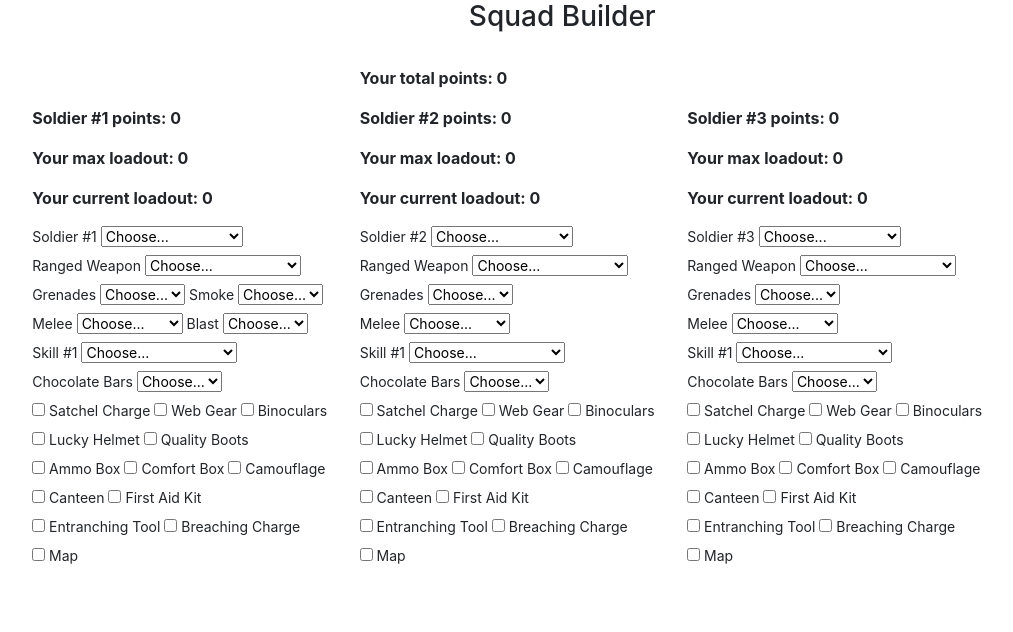
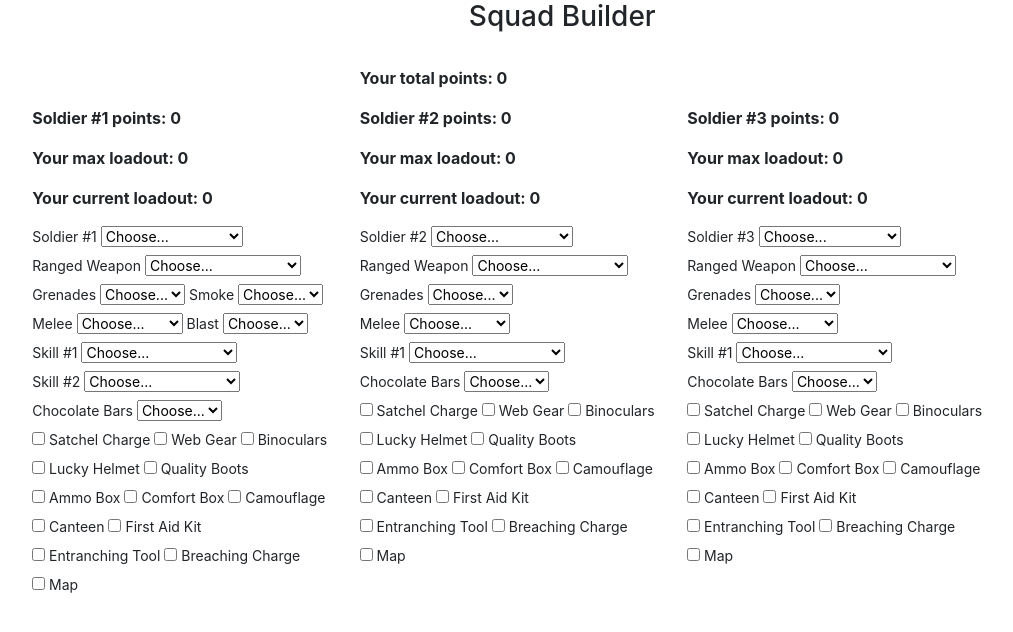
Before and after one commit to chookmook29/DVG, a plain HTML site: page index.html in a window 1280 px wide. Shown: the whole page, without its empty margins (77-1090 px from the left). Drawn offline with nearby package versions, Linux system fonts and the light colour scheme.

Commit message:
added second skill to soldier 1

```diff
--- a/index.html
+++ b/index.html
@@ -267,6 +267,52 @@
 		  <option value="2">Warm-Blooded</option>
       </select>
       <br>
+		 <label for="select">Skill #2</label>
+      <select id="select_skillb" onchange="mySkillb()">
+        <option value="0">Choose...</option>
+          <option value="2">Spotter</option>
+          <option value="2">Loader</option>
+          <option value="2">Corpsman</option>
+          <option value="4">Fast Reload</option>
+          <option value="-1">Panic</option>
+          <option value="-3">Green</option>
+          <option value="2">Knife Fighter</option>
+          <option value="1">His Number Was Up</option>
+          <option value="3">Agile</option>
+          <option value="2">Rifleman</option>
+          <option value="2">Machine Gunner</option>
+          <option value="3">Close Combat</option>
+          <option value="3">Marksman</option>
+          <option value="3">Focus</option>
+          <option value="3">Guts</option>
+          <option value="6">Veteran</option>
+          <option value="9">Zeroed</option>
+          <option value="2">Captured Gear</option>
+          <option value="5">Leadership</option>
+          <option value="2">Local Knowledge</option>
+          <option value="6">Hunter</option>
+          <option value="2">Overland</option>
+          <option value="4">Stealth Approach</option>
+          <option value="2">Pitcher</option>
+          <option value="2">Pistol & SMG</option>
+          <option value="4">Meat Eater</option>
+          <option value="2">Lucky (1XP)</option>
+          <option value="4">Operator</option>
+          <option value="4">Operator 2</option>
+          <option value="4">Survivor</option>
+          <option value="6">Survivor 2</option>
+          <option value="6">Squared Away</option>
+          <option value="-3">Jitters</option>
+          <option value="6">Cross Training</option>
+		  <option value="3">Zippo</option>
+		  <option value="2">Rocketeer</option>
+		  <option value="5">Shooter</option>
+		  <option value="4">Ballistics</option>
+		  <option value="4">Splash Damage</option>
+		  <option value="2">Bolt Action</option>
+		  <option value="2">Warm-Blooded</option>
+      </select>
+      <br>
 
             <label for="select_chocolate">Chocolate Bars</label>
       <select id="select_chocolate" onchange="myChocolate()">
@@ -772,6 +818,7 @@
         var x = 0;
 		var x2 = 0;
 		var x3 = 0;
+		var xb = 0;
         var y = 0;
 		var y2 = 0;
 		var y3 = 0;
@@ -784,6 +831,7 @@
 		var totalCleanUp2 = 0;
 		var totalCleanUp3 = 0;
         var saCleanUp = 0;
+		var sbCleanUp = 0;
 		var saCleanUp2 = 0;
 		var saCleanUp3 = 0;
         var gCleanUp = 0;
@@ -1030,6 +1078,19 @@
 
         }
 
+		function mySkillb(){
+			z_total = z_total - sbCleanUp;/////
+            x = x - sbCleanUp;
+            var sb = document.getElementById("select_skillb").value;
+            sbCleanUp = parseInt(sb);
+            sb = parseInt(sb);
+			z_total = z_total + sb;/////
+            x = x + sb;
+			document.getElementById("total_result").innerHTML = "Your total points: " + z_total;//add this for total points
+            document.getElementById("result").innerHTML = "Soldier #1 points: " + x;
+
+        }
+
 		function mySkilla2(){
 			z_total = z_total - saCleanUp2;/////
             x2 = x2 - saCleanUp2;
```
